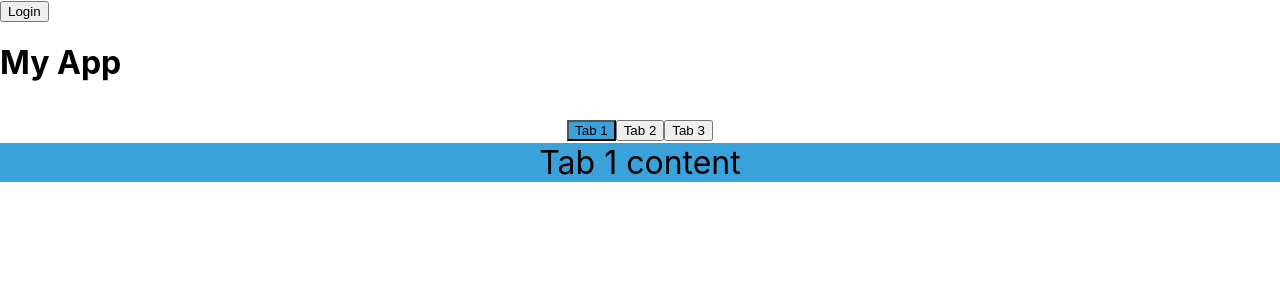
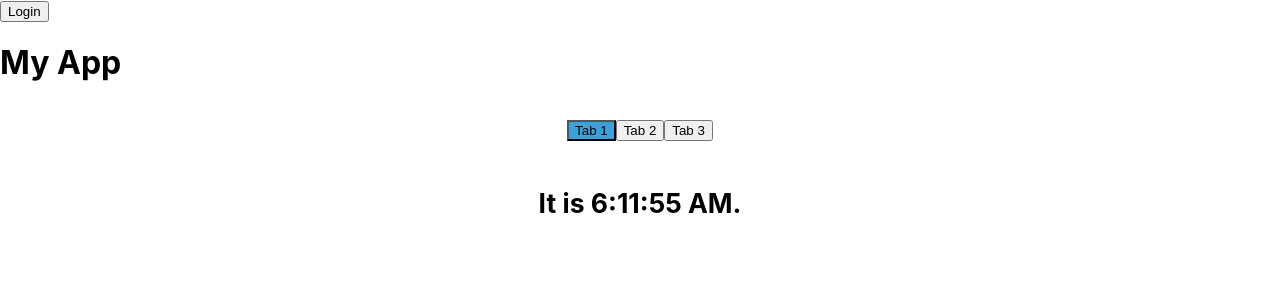
Before and after one commit to HimanshuK18/react-app, a React (Create React App) app: page /tab2 in a window 1280 px wide. Shown: the top 300 px of the page. Built offline with nearby package versions, Linux system fonts and the light colour scheme.

Commit message:
tab code

```diff
--- a/src/projects/Tab/Tab.tsx
+++ /dev/null
@@ -1,35 +0,0 @@
-import React, { useState } from "react";
-import { TabNavItem, TabContent } from './TabConfigure';
-import FirstTab from './TabShow/FirstTab';
-import SecondTab from './TabShow/SecondTab';
-import './tab.css';
-
-const Tabs = () => {
-    const [activeTab, setActiveTab] = useState("tab1");
-    const tabs = ["Tab1", "Tab2", "Tab3", "Tab4"];
-    const tabsContent = [FirstTab, SecondTab, SecondTab, FirstTab]
-
-    return (
-        <div className="Tabs">
-            <ul className="nav">
-                {tabs.map((tab) => <TabNavItem title={tab} id={tab} activeTab={activeTab} setActiveTab={setActiveTab} />)}
-            </ul>
-
-            <div className="outlet">
-                <TabContent id="tab1" activeTab={activeTab}>
-                    <FirstTab></FirstTab>
-                </TabContent>
-                <TabContent id="tab2" activeTab={activeTab}>
-                    <SecondTab></SecondTab>
-                </TabContent>
-                <TabContent id="tab3" activeTab={activeTab}>
-                    <FirstTab></FirstTab>
-                </TabContent>
-                <TabContent id="tab4" activeTab={activeTab}>
-                    <SecondTab></SecondTab>
-                </TabContent>
-            </div>
-        </div>
-    );
-};
-export default Tabs;
--- a/src/projects/Tab2/ShowTabs.tsx
+++ b/src/projects/Tab2/ShowTabs.tsx
@@ -2,9 +2,9 @@ import TabControl from './TabControl';
 
 function AppTab2() {
   const tabs = [
-    { label: 'Tab 1', content: <div>Tab 1 content</div> },
-    { label: 'Tab 2', content: <div>Tab 2 content</div> },
-    { label: 'Tab 3', content: <div>Tab 3 content</div> },
+    { label: 'Tab 1', content: <div>Tab 1 content</div>, contentPath: '../Clock.tsx' },
+    { label: 'Tab 2', content: <div>Tab 2 content</div>, contentPath: '../Tab/ComponentB.tsx'  },
+    { label: 'Tab 3', content: <div>Tab 3 content</div>, contentPath: '../Tab/ComponentA.tsx'  },
   ];
 
   return (
--- /dev/null
+++ b/src/projects/Tab2/TabControl.jsx
@@ -0,0 +1,42 @@
+import { useState, useEffect } from 'react';
+import './Tab.css';
+
+function TabControl(props) {
+  const [activeTab, setActiveTab] = useState(0);
+  const [Component, setComponent] = useState(null);
+
+  const handleTabClick = (index) => {
+    setActiveTab(index);
+  };
+
+
+  useEffect(() => {
+    const path = '../Clock.tsx';
+    const loadComponent = async (index) => {
+      const componentModule = await import(`../Clock.tsx`);
+      setComponent(() => componentModule.default);
+    };
+    loadComponent(activeTab);
+
+  }, [activeTab,props.tabs]);
+
+  return (
+    <div className="TabContent">
+      <div className="TabContent">
+        {props.tabs.map((tab, index) => (
+          <button
+            key={index}
+            className={index === activeTab ? 'active' : ''}
+            onClick={() => handleTabClick(index)}
+          >
+            {tab.label}
+          </button>
+        ))}
+      </div>
+      <div className="tab-content">
+      {Component && <Component />}
+      </div>
+    </div>
+  );
+}
+export default TabControl;
--- a/src/projects/Tab2/TabControl.tsx
+++ /dev/null
@@ -1,38 +0,0 @@
-import React, { useState } from 'react';
-import './Tab.css';
-
-function TabControl(props: any) {
-  const [activeTab, setActiveTab] = useState(0);
-
-  const handleTabClick = (index: any) => {
-    setActiveTab(index);
-  };
-
-  return (
-    <div className="TabContent">
-      <div className="TabContent">
-        {props.tabs.map((tab: any, index: any) => (
-          <button
-            key={index}
-            className={index === activeTab ? 'active' : ''}
-            onClick={() => handleTabClick(index)}
-          >
-            {tab.label}
-          </button>
-        ))}
-      </div>
-      <div className="tab-content">
-        {props.tabs.map((tab: any, index: any) => (
-          <div
-            key={index}
-            className={index === activeTab ? 'active' : 'inactive'}
-          >
-            {tab.content}
-          </div>
-        ))}
-      </div>
-    </div>
-  );
-}
-
-export default TabControl;
```
